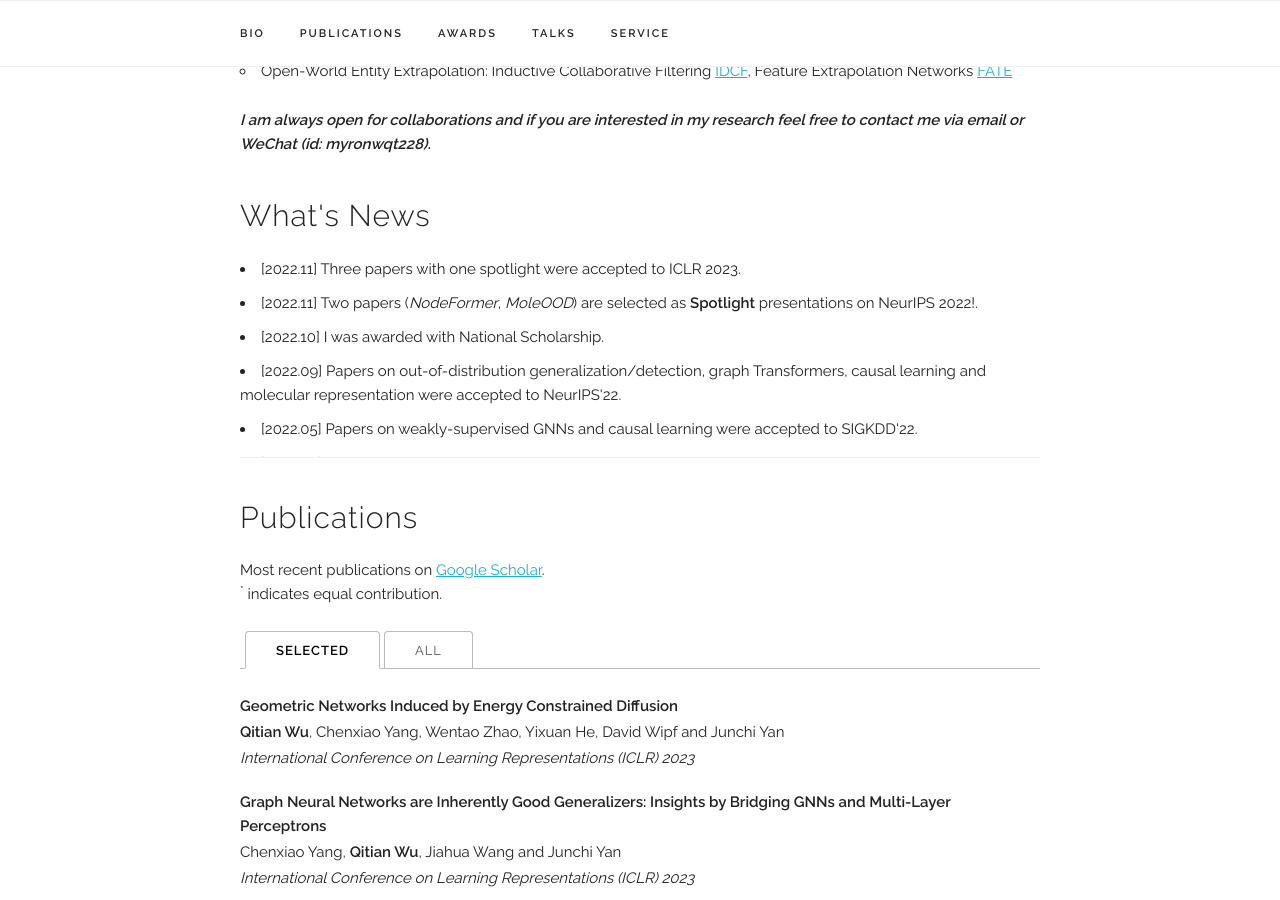
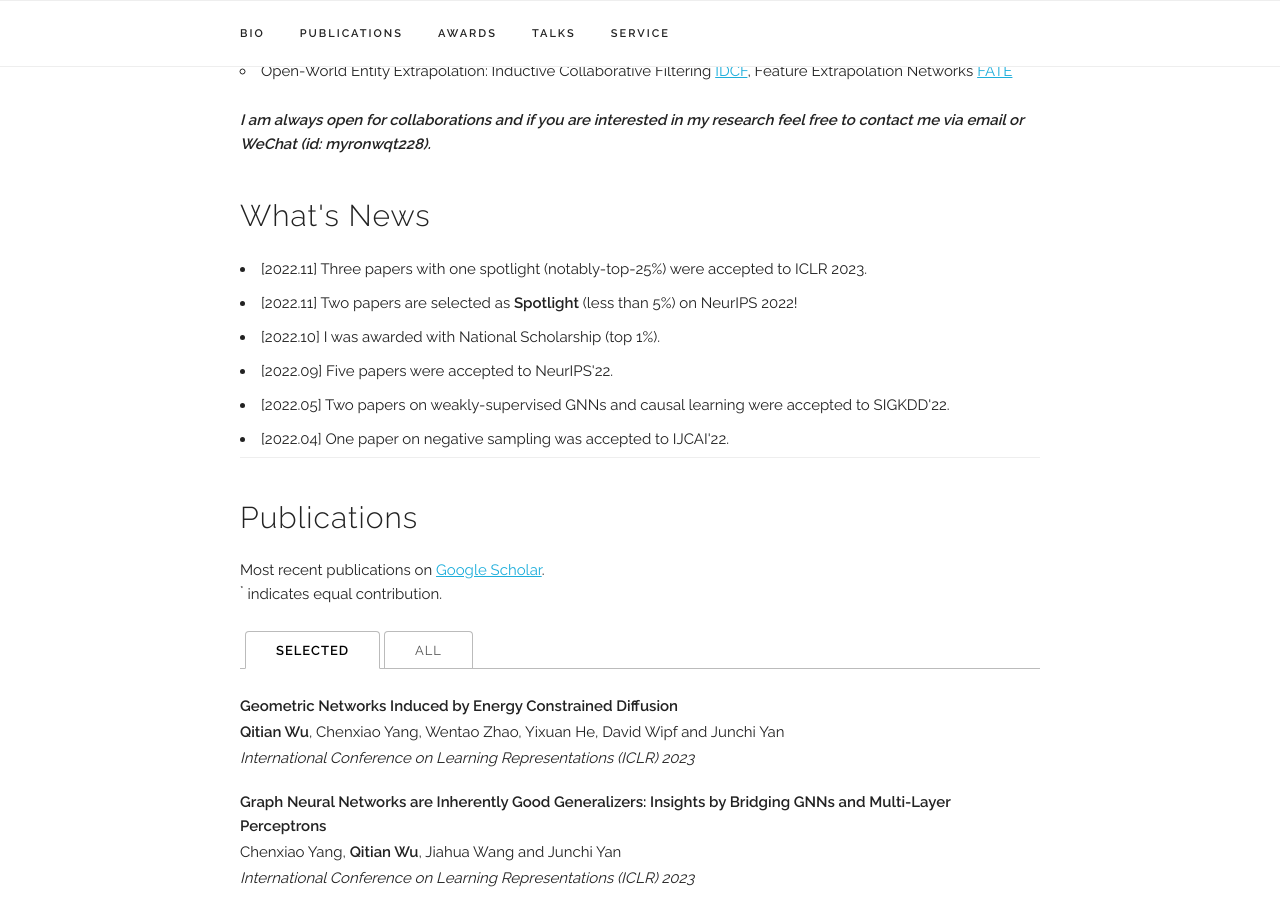
Before and after one commit to qitianwu/qitianwu.github.io, a Jekyll site: the page built from index.html, in a window 1280 px wide and 900 px high, scrolled down 871 px. Built offline with Jekyll 4.4.1, drawn with Linux system fonts in a browser that asks for light colours; some of the changed text lies outside the part shown.

Commit message:
add iclr

```diff
--- a/_data/service.yaml
+++ b/_data/service.yaml
@@ -1,5 +1,5 @@
 
 service:
-    - name: "<br/> ICML: 2021, 2022 <br/> NeurIPS: 2021, 2022 <br/> ICLR: 2022, 2023, <br/> AAAI: 2021, 2022, 2023 <br/> IJCAI: 2021, 2022, 2023 <br/> CVPR: 2021, 2022, 2023 <br/> ICCV: 2021 <br/> TKDE  <br/> TNNLS"
+    - name: "<br/> ICML: 2021, 2022, 2023 <br/> NeurIPS: 2021, 2022 <br/> ICLR: 2022, 2023, <br/> SIGKDD: 2023, <br/> AAAI: 2021, 2022, 2023 <br/> IJCAI: 2021, 2022, 2023 <br/> CVPR: 2021, 2022, 2023 <br/> ICCV: 2021 <br/> TKDE  <br/> TNNLS"
       title: "Program Committee/Reviewer"
       category: "current"
--- a/index.html
+++ b/index.html
@@ -35,20 +35,19 @@
 <h4>What's News</h4>
   <div style="height:200px;overflow-y:auto;background:#ffffff;">
     <li>
-      [2022.11] Three papers with one spotlight were accepted to ICLR 2023.
+      [2022.11] Three papers with one spotlight (notably-top-25%) were accepted to ICLR 2023.
   </li>
     <li>
-      [2022.11] Two papers (<i>NodeFormer</i>, <i>MoleOOD</i>) are selected as <b>Spotlight</b> presentations on NeurIPS 2022!.
+      [2022.11] Two papers are selected as <b>Spotlight</b> (less than 5%) on NeurIPS 2022!
   </li>
   <li>
-      [2022.10] I was awarded with National Scholarship.
+      [2022.10] I was awarded with National Scholarship (top 1%).
   </li>
   <li>
-      [2022.09] Papers on out-of-distribution generalization/detection, graph Transformers, causal learning and molecular
-      representation were accepted to NeurIPS'22.
+      [2022.09] Five papers were accepted to NeurIPS'22.
   </li>
   <li>
-      [2022.05] Papers on weakly-supervised GNNs and causal learning were accepted to SIGKDD'22.
+      [2022.05] Two papers on weakly-supervised GNNs and causal learning were accepted to SIGKDD'22.
   </li>
   <li>
       [2022.04] One paper on negative sampling was accepted to IJCAI'22.
@@ -57,19 +56,19 @@
       [2022.01] One paper on learning with graph distribution shifts was accepted to ICLR'22.
   </li>
   <li>
-      [2021.11] I was awarded with Baidu Scholarship.
+      [2021.11] I was awarded with Baidu Scholarship (only 10 from worldwide).
   </li>
   <li>
-      [2021.10] I was awarded with Microsoft Research PhD Fellowship.
+      [2021.10] I was awarded with Microsoft Research PhD Fellowship (only 11 from Asia).
   </li>
   <li>
-      [2021.09] Papers on feature extrapolation, self-supervised GNNs and generative models were accepted to NeurIPS'21.
+      [2021.09] Three papers were accepted to NeurIPS'21.
   </li>
   <li>
       [2021.08] One paper on sequential recommendation was accepted to CIKM'21 as spotlight.
   </li>
   <li>
-      [2021.04] I was elected as Global Top 100 AI Rising Start by Baidu.
+      [2021.04] I was elected as Global Top 100 AI Rising Start!
   </li>
     </div>
 
```
Also changed, not shown: 2 other files.
